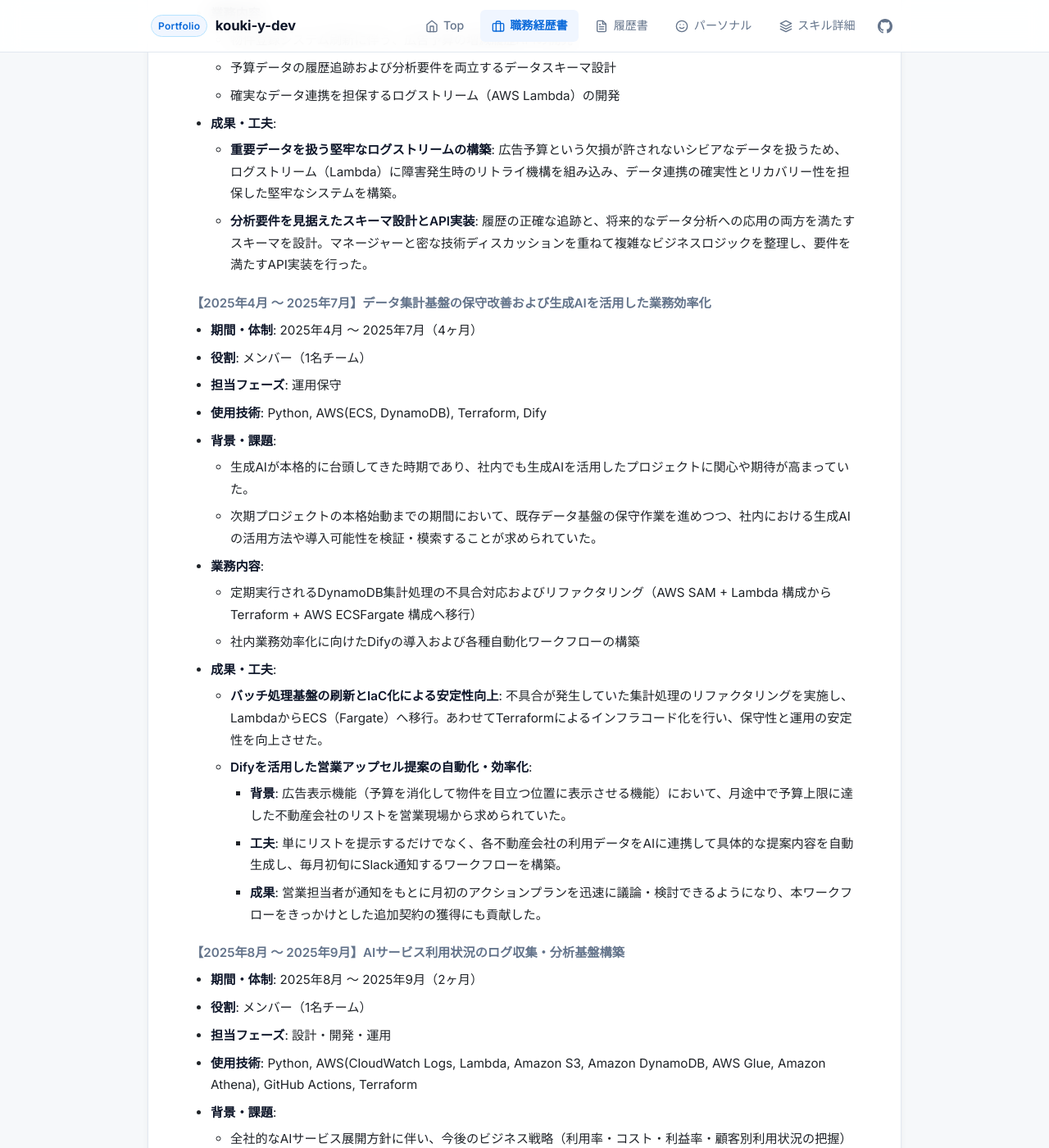
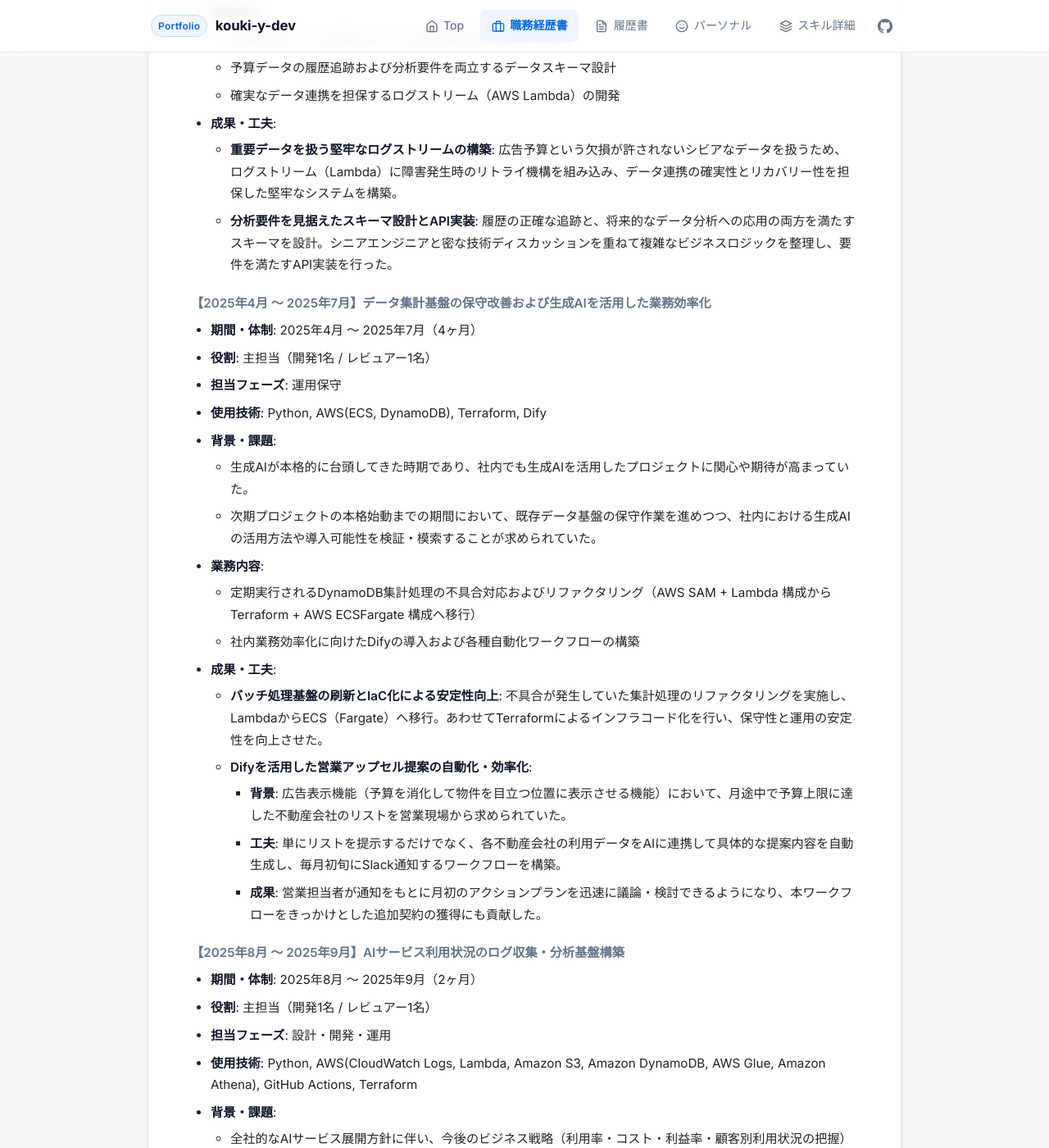
Before and after one commit to kouki-y-dev/about-me, a Jekyll site: the page built from docs/resume.md, in a window 1280 px wide and 1400 px high, scrolled down 6945 px. Shown: the whole window at 82% size. Built offline with Jekyll 4.4.1, drawn with Linux system fonts in a browser that asks for light colours; our own code applies the rules of GitHub Pages for plain Markdown files; some of the changed text lies outside the part shown.

Commit message:
update: 職務経歴書の役割を主担当に変更

```diff
--- a/docs/resume.md
+++ b/docs/resume.md
@@ -140,7 +140,7 @@ API開発等で得たバックエンド開発の知見と、データパイプ
 
 #### 【2024年4月 〜 2024年11月】コンサルティング用データ（コンサルログ）の可視化・自動化基盤構築
 - **期間・体制**: 2024年4月 〜 2024年11月（8ヶ月）
-- **役割**: メンバー（1名チーム）
+- **役割**: 主担当（開発1名 / レビュアー1名）
 - **担当フェーズ**: 設計・開発・運用
 - **使用技術**: Python, AWS(Amazon QuickSight, Amazon Athena, AWS Glue, Amazon S3, CodeArtifact)
 - **背景・課題**:
@@ -173,11 +173,11 @@ API開発等で得たバックエンド開発の知見と、データパイプ
   - 確実なデータ連携を担保するログストリーム（AWS Lambda）の開発
 - **成果・工夫**:
   - **重要データを扱う堅牢なログストリームの構築**: 広告予算という欠損が許されないシビアなデータを扱うため、ログストリーム（Lambda）に障害発生時のリトライ機構を組み込み、データ連携の確実性とリカバリー性を担保した堅牢なシステムを構築。
-  - **分析要件を見据えたスキーマ設計とAPI実装**: 履歴の正確な追跡と、将来的なデータ分析への応用の両方を満たすスキーマを設計。マネージャーと密な技術ディスカッションを重ねて複雑なビジネスロジックを整理し、要件を満たすAPI実装を行った。
+  - **分析要件を見据えたスキーマ設計とAPI実装**: 履歴の正確な追跡と、将来的なデータ分析への応用の両方を満たすスキーマを設計。シニアエンジニアと密な技術ディスカッションを重ねて複雑なビジネスロジックを整理し、要件を満たすAPI実装を行った。
 
 #### 【2025年4月 〜 2025年7月】データ集計基盤の保守改善および生成AIを活用した業務効率化
 - **期間・体制**: 2025年4月 〜 2025年7月（4ヶ月）
-- **役割**: メンバー（1名チーム）
+- **役割**: 主担当（開発1名 / レビュアー1名）
 - **担当フェーズ**: 運用保守
 - **使用技術**: Python, AWS(ECS, DynamoDB), Terraform, Dify
 - **背景・課題**:
@@ -195,7 +195,7 @@ API開発等で得たバックエンド開発の知見と、データパイプ
 
 #### 【2025年8月 〜 2025年9月】AIサービス利用状況のログ収集・分析基盤構築
 - **期間・体制**: 2025年8月 〜 2025年9月（2ヶ月）
-- **役割**: メンバー（1名チーム）
+- **役割**: 主担当（開発1名 / レビュアー1名）
 - **担当フェーズ**: 設計・開発・運用
 - **使用技術**: Python, AWS(CloudWatch Logs, Lambda, Amazon S3, Amazon DynamoDB, AWS Glue, Amazon Athena), GitHub Actions, Terraform
 - **背景・課題**:
@@ -237,7 +237,7 @@ API開発等で得たバックエンド開発の知見と、データパイプ
 
 #### 【2026年4月 〜 2026年5月】データ分析基盤・BIツールの運用保守およびデータ分析対応
 - **期間・体制**: 2026年4月 〜 2026年5月（2ヶ月）
-- **役割**: メンバー（2名チーム）
+- **役割**: 主担当（開発1名 / レビュアー1名）
 - **担当フェーズ**: 要件定義、基本設計、詳細設計、実装、テスト、運用保守
 - **使用技術**: Python, AWS(QuickSight, Lambda, OpenSearch)
 - **業務内容**:
@@ -250,7 +250,7 @@ API開発等で得たバックエンド開発の知見と、データパイプ
 
 #### 【2026年6月 〜 2026年7月】不動産会社向けホームページ用フォーム送信APIの開発
 - **期間・体制**: 2026年6月 〜 2026年7月（2ヶ月）
-- **役割**: メンバー（1名チーム）
+- **役割**: 主担当（開発1名 / レビュアー1名）
 - **担当フェーズ**: 詳細設計、実装、テスト、引き継ぎ
 - **使用技術**: TypeScript, AWS(API Gateway, Lambda, DynamoDB, SES), Terraform, 仕様駆動開発（Spec Kit）
 - **背景・課題**:
@@ -273,7 +273,7 @@ API開発等で得たバックエンド開発の知見と、データパイプ
 
 #### 【2026年8月 〜 現在】ポータルサイトリニューアルに伴う各種ログの刷新
 - **期間・体制**: 2026年8月 〜 現在
-- **役割**: メンバー（1名チーム）
+- **役割**: 主担当（開発1名 / レビュアー1名）
 - **担当フェーズ**: 要件定義、基本設計、詳細設計、実装、テスト、運用保守
 - **使用技術**: Python, AWS(CloudWatch Logs, Subscription Filter, Lambda, Kinesis Data Firehose, S3, OpenSearch), Terraform
 - **背景・課題**:
```
